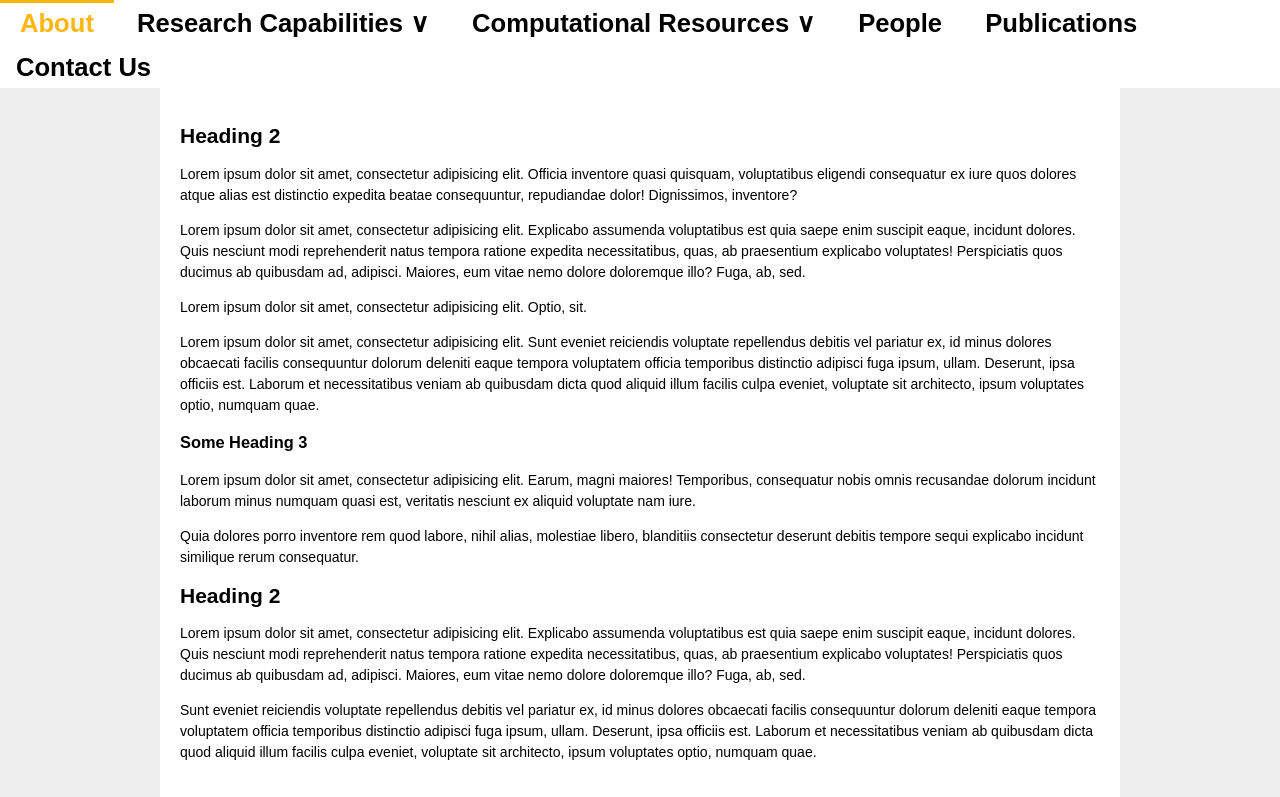
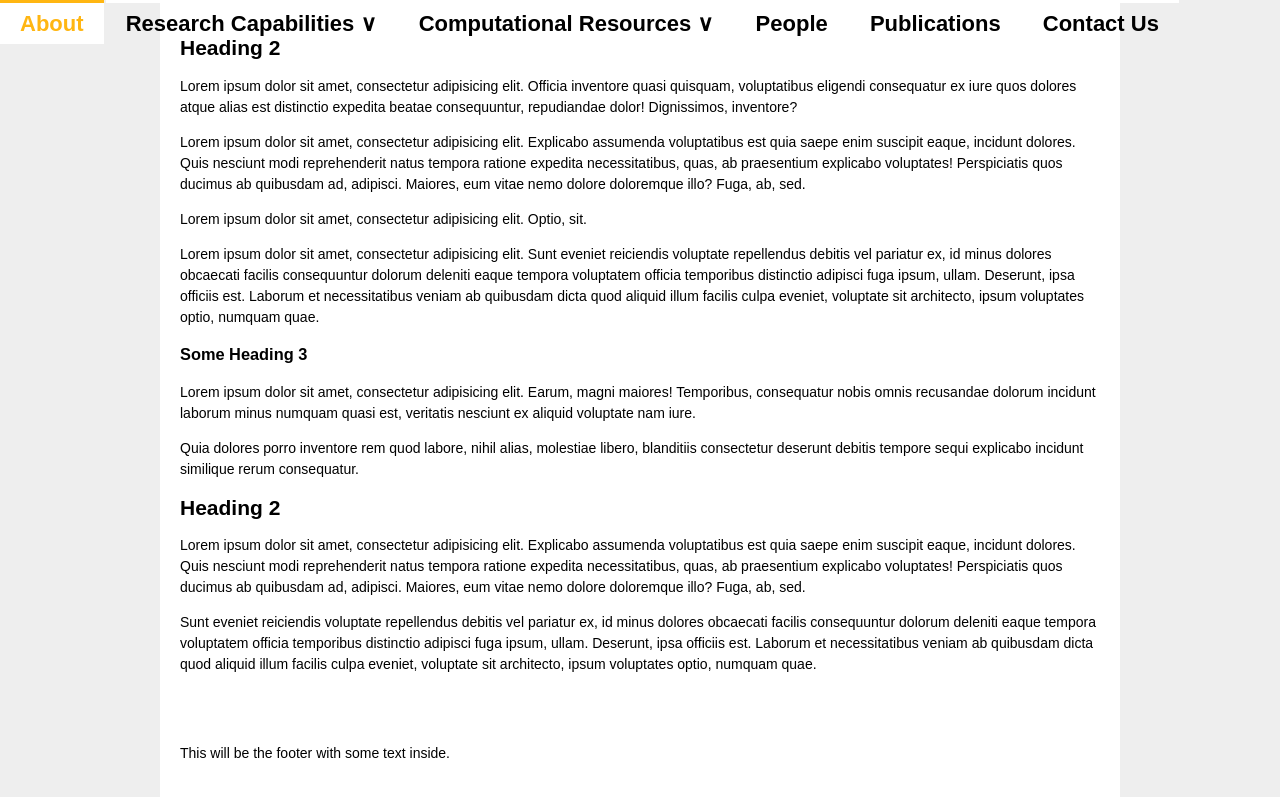
Before and after one commit to olinton/olinton.github.io, a PHP site: page / in a window 1280 px wide. Shown: the top 797 px of the page. Run offline with PHP 8.4, Linux system fonts and the light colour scheme.

Commit message:
position fixe

```diff
--- a/css/main.css
+++ b/css/main.css
@@ -22,7 +22,8 @@ body { margin: 0; padding: 0; font-family: Arial, sans-serif; font-size: 14px; l
 	padding: 0;
 	font-weight: bold;
 	font-family: Arial, sans-serif;
-	font-size: 2vw;/*22px;*/
+	font-size: 22px;
+	position: fixed;
 }
 .dropDownMenu li {
 	position: relative;
```
